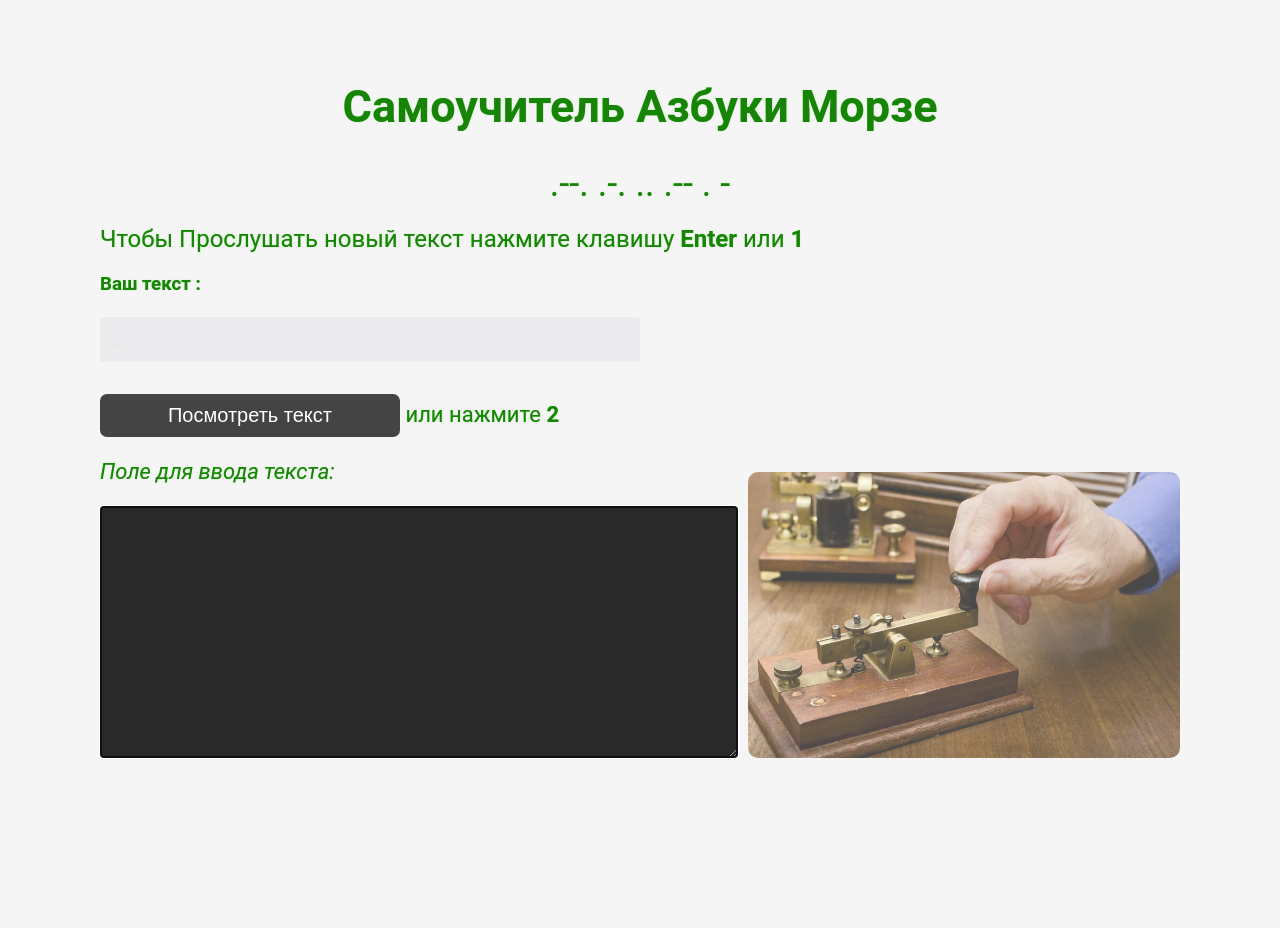
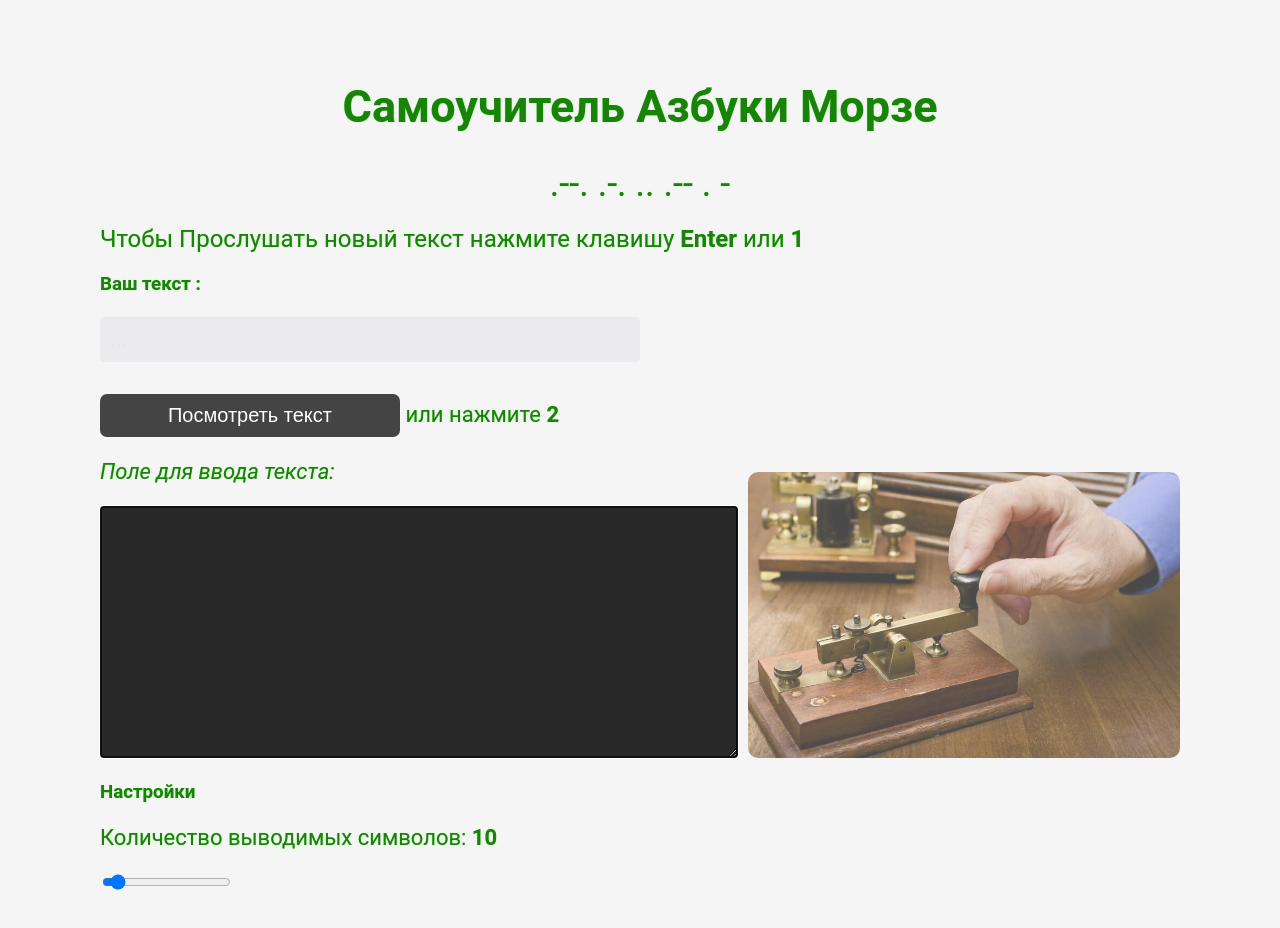
Before and after one commit to dr-Andrei/study-morze, a React (Create React App) app: page / in a window 1280 px wide. Shown: the top 928 px of the page. Before the commit the page ends 812 px from the top, so only its background shows below. Built offline with nearby package versions, Linux system fonts and the light colour scheme.

Commit message:
add settings

```diff
--- a/src/App.js
+++ b/src/App.js
@@ -11,14 +11,24 @@ class App extends React.Component {
     this.state = {
       text: '', //выводимый сгенерированный текст
       trueStart: true,
-      textForUsers: ''
+      textForUsers: '',
+      countLetters: 10,  // количество букв для рандомного текста
+      init: () => {
+        //инициализация переменных с localStorage
+        if (localStorage.getItem('countLetters')) this.setState({ countLetters: localStorage.getItem('countLetters') });
+        else localStorage.setItem('countLetters', this.state.countLetters);
+      }
     }
+  }
+  componentDidMount() {
+    //запуск функции до отрисовки страницы
+    this.state.init();
   }
 
   myMorzeCod = () => {
+    this.state.init();
     this.setState({ trueStart: false });
-    let countLetters = 10; // количество букв для рандомного текста
-    let textRandom = fortune.get().substring(0, countLetters); // рандомный текст
+    let textRandom = fortune.get().substring(0, this.state.countLetters); // рандомный текст
     //массив CharCode символов для поиска и исключения их из результата
     let massSymbols = [45, 59, 33, 58, 44, 63, 91, 93, 123, 125];
 
@@ -53,6 +63,10 @@ class App extends React.Component {
   shText = () => {
     document.querySelector('.block-text p').classList.toggle('text-hide');
   }
+  f_countLetters = (e) => {
+    this.setState({ countLetters: e.target.value });
+    localStorage.setItem('countLetters', e.target.value);
+  }
   render() {
     //По нажатию Enter происходит старт процесса
     document.onkeydown = (e) => {
@@ -79,6 +93,11 @@ class App extends React.Component {
             <img src={mashine} alt="" />
           </div>
         </main>
+        <footer className='footer-edit'>
+          <h3>Настройки</h3>
+          <p>Количество выводимых символов: <b>{this.state.countLetters}</b></p>
+          <input className="footer-edit__count-letters" type="range" name="" max="100" min="3" onChange={this.f_countLetters} value={this.state.countLetters} />
+        </footer>
       </div>
     );
   }
```
